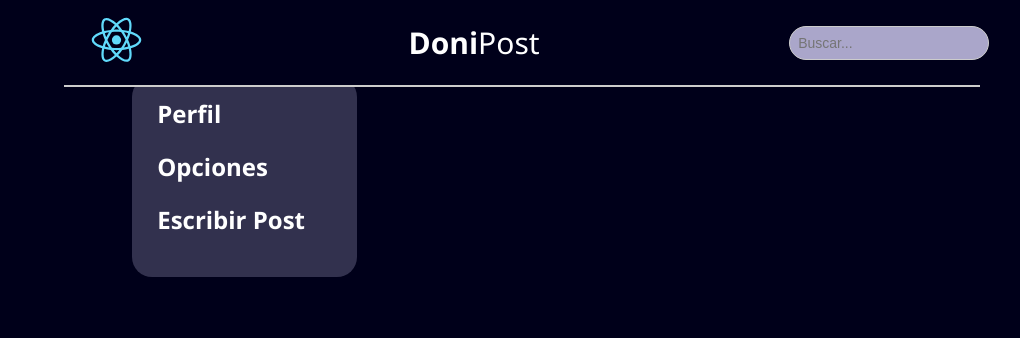
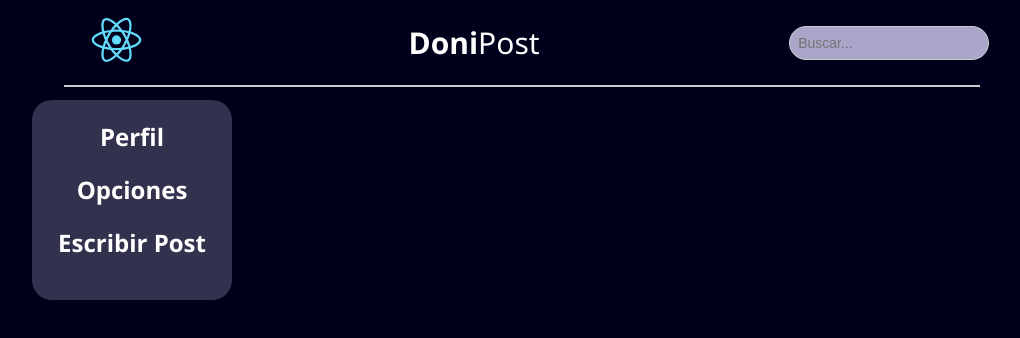
Before and after one commit to angeljpr6/DoniPost, a React (Create React App) app in the folder Aprendiendo/: page / in a window 1280 px wide. Shown: the top 338 px of the page, without its empty margins (118-1138 px from the left). Built offline with nearby package versions, Linux system fonts and the light colour scheme; no server answers.

Commit message:
problema barra lateral

```diff
--- a/Aprendiendo/src/App.js
+++ b/Aprendiendo/src/App.js
@@ -9,18 +9,21 @@ import BarraLateral from './components/BarraLateral';
 
 
 function App() {
-  var usuario="Fede"
+  var usuario = "Fede"
   return (
     <div className="App">
 
 
       <header className="App-header">
-        <Header/>
+        <Header />
       </header>
+      <BarraLateral />
+      <div id="contenido">
 
-      <div id="contenido">
-        <BarraLateral/>
-        <PostCard/>
+        <div id="postsContent">
+          <PostCard />
+        </div>
+
       </div>
 
     </div>
--- a/Aprendiendo/src/assets/css/App.css
+++ b/Aprendiendo/src/assets/css/App.css
@@ -57,15 +57,16 @@ body {
 
 
 #contenido {
-  display: flex;
+  display:flex;
   padding-top: 6%;
+  width: 540px;
+  margin: auto;
 }
+
 
 #barraLat {
   position: fixed;
-  margin-left: 19.5%;
-  margin-right: 10%;
-  text-align: start;
+  text-align: center;
   background-color: #32314e;
   color: white;
   border-radius: 20px;
@@ -73,13 +74,16 @@ body {
   width: 10%;
   min-height: 200px;
   min-width: 200px;
-  padding-left: 2%;
+  margin-top: 100px;
+  margin-left: 150px;
+
 
 }
+#postsContent{
 
+}
 #post {
-  margin-left: 200%;
-  margin-top: 20px;
+  margin-top: 25px;
   color: white;
   background-color: #32314e;
   border-radius: 10px;
```
